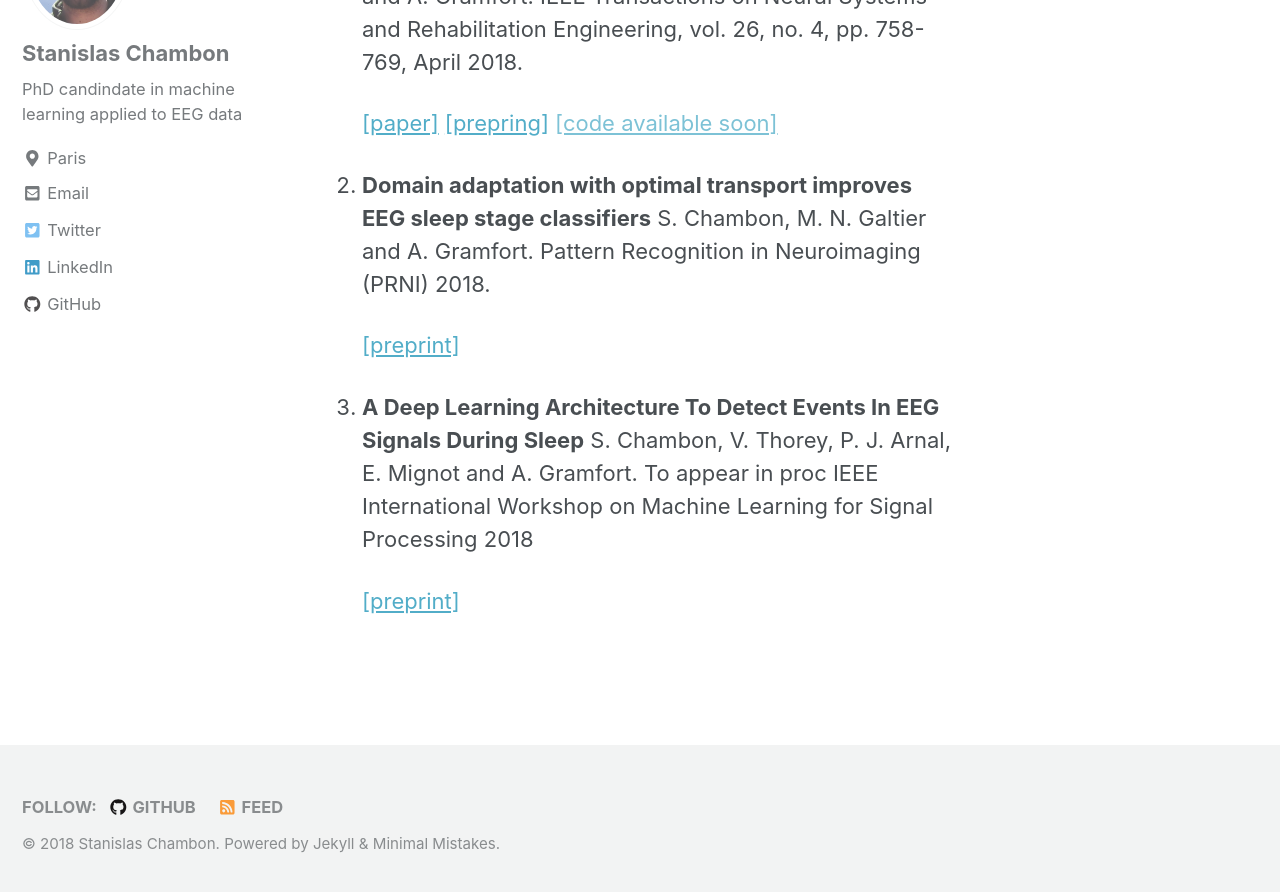
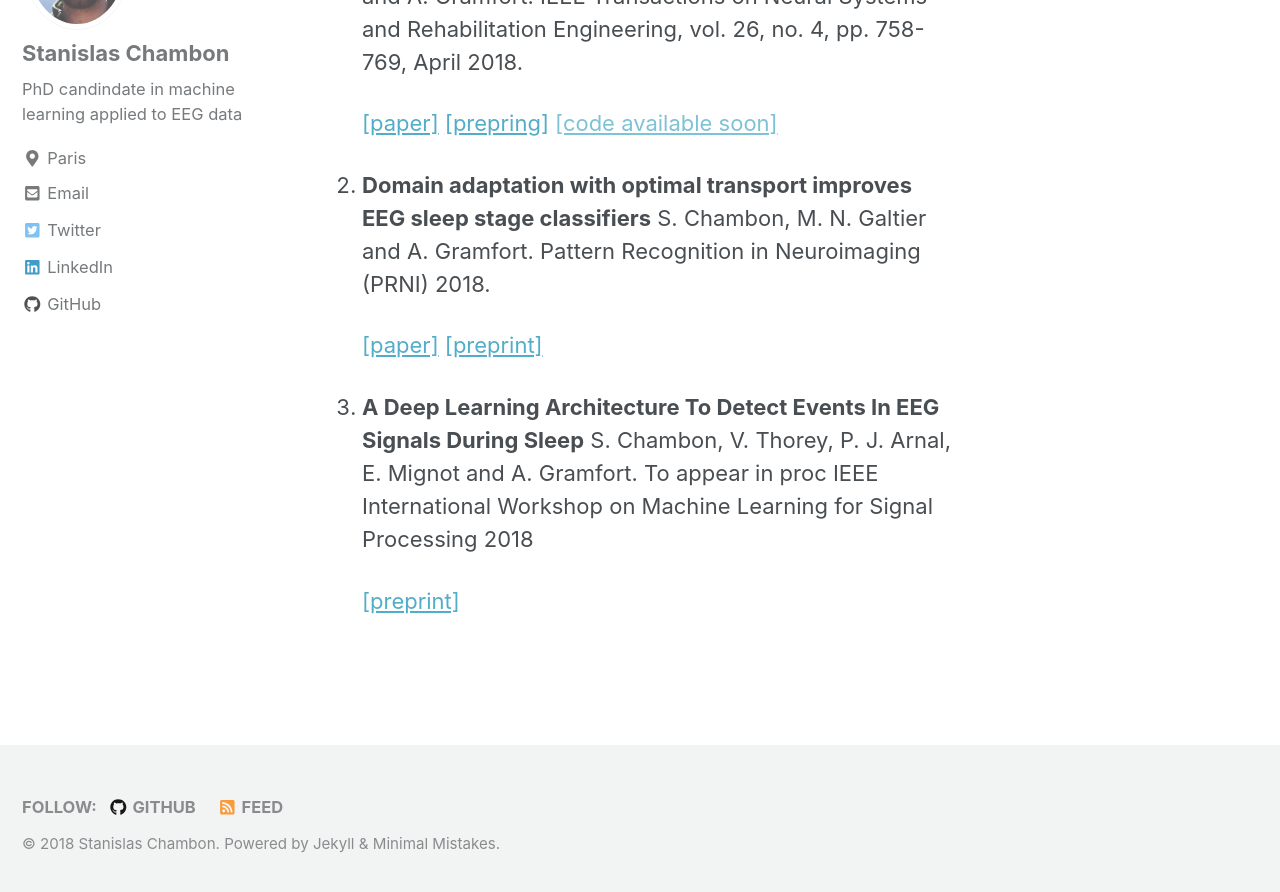
Before and after one commit to Slasnista/Slasnista.github.io, a Jekyll site: the page built from _pages/publications.md, in a window 1280 px wide and 900 px high, scrolled down 337 px. Shown: the top 892 px of the window. Built offline with Jekyll 4.4.1, drawn with Linux system fonts in a browser that asks for light colours; nearby versions of some CDN libraries.

Commit message:
update publi

```diff
--- a/_pages/publications.md
+++ b/_pages/publications.md
@@ -10,7 +10,7 @@ permalink: /publications/
 
 2. **Domain adaptation with optimal transport improves EEG sleep stage classifiers** S. Chambon, M. N. Galtier and A. Gramfort. Pattern Recognition in Neuroimaging (PRNI) 2018.
 
-	[[preprint]](https://hal.archives-ouvertes.fr/hal-01814190)
+	[[paper]](https://ieeexplore.ieee.org/document/8423957/) [[preprint]](https://hal.archives-ouvertes.fr/hal-01814190)
 
 3. **A Deep Learning Architecture To Detect Events In EEG Signals During Sleep** S. Chambon, V. Thorey, P. J. Arnal, E. Mignot and A. Gramfort. To appear in proc IEEE International Workshop on Machine Learning for Signal Processing 2018
 
```
